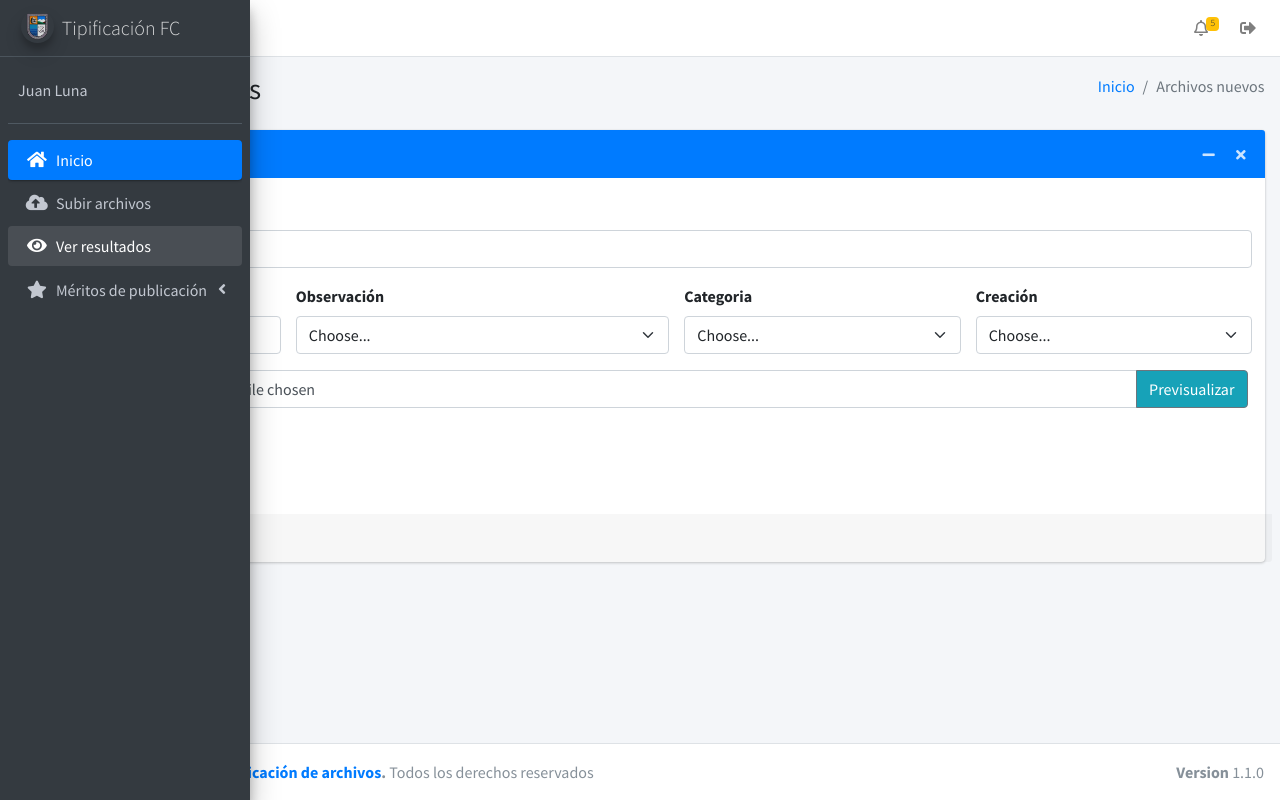
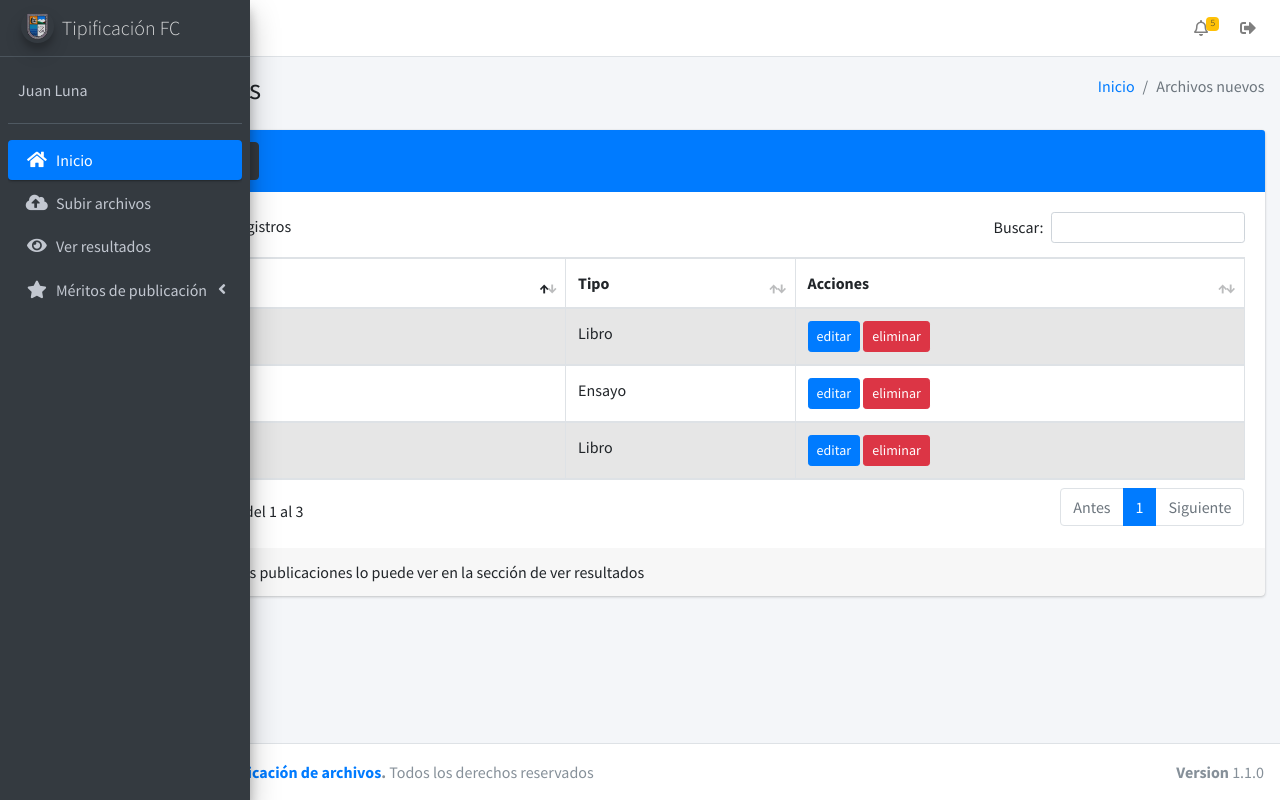
Before and after one commit to goraydev/UniversidadPublicaciones, a PHP site: page /UniversidadPublicaciones/subirarchivos in a window 1280 px wide. Run offline with PHP 8.4, Linux system fonts and the light colour scheme; the visitor is signed in with stand-in values (Sample User, id 1); some libraries are stand-ins or nearby versions.

Commit message:
Agregando los estilos para el rol de docente

```diff
--- a/tipificacionUniversidad/vistas/paginas/modulos/menu.php
+++ b/tipificacionUniversidad/vistas/paginas/modulos/menu.php
@@ -1,4 +1,21 @@
+<?php
+//asignar item de nav segun tipo de usuario
+switch ($_SESSION["tipo"]) {
+    case 'docente':
+        $ver = 12;
+        break;
+    case 'decano':
 
+        break;
+    case 'mTipi':
+
+        break;
+
+    default:
+        # code...
+        break;
+}
+?>
 <aside class="main-sidebar sidebar-dark-primary elevation-4">
     <!-- Logo -->
     <a href="../../" class="brand-link">
@@ -11,7 +28,7 @@
         <!-- user-->
         <div class="user-panel mt-3 pb-3 mb-3 d-flex">
             <div class="info">
-                <a href="#" class="d-block"><?=$_SESSION["usuario"]?></a>
+                <a href="#" class="d-block"><?= $_SESSION["usuario"] ?></a>
             </div>
         </div>
 
@@ -20,7 +37,7 @@
             <ul class="nav nav-pills nav-sidebar flex-column" data-widget="treeview" role="menu" data-accordion="false">
                 <!-- Add icons to the links using the .nav-icon class
                with font-awesome or any other icon font library -->
-                <li class="nav-item">
+                <li class="nav-item menu-open">
                     <a href="inicio" class="nav-link active">
                         <i class="nav-icon fas fa-home"></i>
                         <p>
@@ -28,7 +45,7 @@
                         </p>
                     </a>
                 </li>
-                <?php if($_SESSION["tipo"]=="docente"){;?>
+                <?php if ($_SESSION["tipo"] == "docente") {; ?>
                     <li class="nav-item">
                         <a href="subirarchivos" class="nav-link">
                             <i class="nav-icon fas fa-cloud-upload-alt"></i>
@@ -38,8 +55,8 @@
                         </a>
                     </li>
                 <?php }
-                if($_SESSION["tipo"]=="docente"){;?>
-                <li class="nav-item menu-open">
+                if ($_SESSION["tipo"] == "docente") {; ?>
+                    <li class="nav-item menu-link">
                         <a href="verresultados" class="nav-link">
                             <i class="nav-icon fas fa-eye"></i>
                             <p>
@@ -48,7 +65,7 @@
                         </a>
                     </li>
                 <?php }
-                if($_SESSION["tipo"]=="docente"){;?>
+                if ($_SESSION["tipo"] == "docente") {; ?>
                     <li class="nav-item">
                         <a href="" class="nav-link">
                             <i class="nav-icon fas fa-star"></i>
@@ -73,7 +90,7 @@
                         </ul>
                     </li>
                 <?php }
-                if($_SESSION["tipo"]=="decano"){;?>
+                if ($_SESSION["tipo"] == "decano") {; ?>
                     <li class="nav-item">
                         <a href="escogermiembros" class="nav-link">
                             <i class="nav-icon fas fa-users"></i>
@@ -83,7 +100,7 @@
                         </a>
                     </li>
                 <?php }
-                if($_SESSION["tipo"]=="mTipi"){;?>
+                if ($_SESSION["tipo"] == "mTipi") {; ?>
                     <li class="nav-item">
                         <a href="revisararchivos" class="nav-link">
                             <i class="nav-icon fas fa-folder-open"></i>
@@ -92,7 +109,7 @@
                             </p>
                         </a>
                     </li>
-                <?php }?>
+                <?php } ?>
             </ul>
         </nav>
         <!-- /.sidebar-menu -->
--- a/tipificacionUniversidad/vistas/paginas/subirarchivos.php
+++ b/tipificacionUniversidad/vistas/paginas/subirarchivos.php
@@ -24,69 +24,122 @@
                     <!-- Default box -->
                     <div class="card card-primary">
                         <div class="card-header">
-                            <h3 class="card-title">Subir Publicación</h3>
-                            <div class="card-tools">
-                                <button type="button" class="btn btn-tool" data-card-widget="collapse" title="Collapse">
-                                    <i class="fas fa-minus"></i>
-                                </button>
-                                <button type="button" class="btn btn-tool" data-card-widget="remove" title="Remove">
-                                    <i class="fas fa-times"></i>
+                            <button type="button" class="btn btn-dark" data-bs-toggle="modal" data-bs-target="#subirArchivo">
+                                Nueva publicación
                             </button>
                         </div>
-                        </div>
-                        <div class="row g-3">
                         <div class="card-body">
-                                <form class="row ">
-                                    <div class="col-12">
-                                        <label for="inputEmail4" class="form-label">Título</label>
-                                        <input type="email" class="form-control" id="inputEmail4" placeholder="Escriba el título">
-                                    </div>
-                                    <div class="col-md-2 my-3">
-                                        <label for="inputAddress" class="form-label">N° Páginas</label>
-                                        <input type="number" class="form-control" id="inputAddress" placeholder="1234">
-                                    </div>
-                                    <div class="col-md-4 my-3">
-                                        <label for="inputState" class="form-label">Observación</label>
-                                        <select id="inputState" class="form-select">
-                                            <option selected>Choose...</option>
-                                            <option>...</option>
-                                        </select>
-                                    </div>
-                                    <div class="col-md-3 my-3">
-                                        <label for="inputState" class="form-label">Categoria</label>
-                                        <select id="inputState" class="form-select">
-                                            <option selected>Choose...</option>
-                                            <option>...</option>
-                                        </select>
-                                    </div>
-                                    <div class="col-md-3 my-3">
-                                        <label for="inputState" class="form-label">Creación</label>
-                                        <select id="inputState" class="form-select">
-                                            <option selected>Choose...</option>
-                                            <option>...</option>
-                                        </select>
-                                    </div>
-                                    <div class="input-group">
-                                        <input type="file" class="form-control" id="inputGroupFile04" aria-describedby="inputGroupFileAddon04" aria-label="Upload">
-                                        <button class="btn btn-outline-secondary bg-info" type="button" id="inputGroupFileAddon04">Previsualizar</button>
-                                    </div>
-                                    <div class="col-12 my-3">
-                                        <button type="submit" class="btn btn-primary">Subir Publicación</button>
-                                    </div>
-                                </form>
+                            <table class="table table-bordered table-striped dt-responsive tablaSubirArchivos" width="100%" id="TablaSubirArchivos">
+                                <thead>
+                                    <tr>
+                                        <th>Publicación</th>
+                                        <th>Tipo</th>
+                                        <th>Acciones</th>
+                                    </tr>
+                                </thead>
+                                <tbody id="myTable">
+                                    <tr>
+                                        <td>Los algoritmos</td>
+                                        <td>Ensayo</td>
+                                        <td><button class="btn btn-primary btn-sm">editar</button>
+                                            <button class="btn btn-danger btn-sm">eliminar</button>
+                                        </td>
 
+                                    </tr>
+                                    <tr>
+                                        <td>SQL vs NOSQL</td>
+                                        <td>Libro</td>
+                                        <td><button class="btn btn-primary btn-sm">editar</button>
+                                            <button class="btn btn-danger btn-sm">eliminar</button>
+                                        </td>
+                                    </tr>
+                                    <tr>
+                                        <td>Aprende calculo I</td>
+                                        <td>Libro</td>
+                                        <td><button class="btn btn-primary btn-sm">editar</button>
+                                            <button class="btn btn-danger btn-sm">eliminar</button>
+                                        </td>
+                                    </tr>
+                                </tbody>
+                            </table>
                         </div>
                         <!-- /.card-body -->
                         <div class="card-footer">
-                                Footer
+                            Los calificación de sus publicaciones lo puede ver en la sección de ver resultados
                         </div>
                         <!-- /.card-footer-->
                     </div>
                     <!-- /.card -->
-
                 </div>
             </div>
         </div>
     </section>
     <!-- /.content -->
 </div>
+
+<!-- Venta modal para subir un nuevo archivo -->
+<div class="modal fade" id="subirArchivo" tabindex="-1" aria-labelledby="exampleModalLabel" aria-hidden="true">
+    <div class="modal-dialog">
+        <div class="modal-content">
+            <form action="" method="POST">
+                <div class="modal-header bg-secondary">
+                    <h5 class="modal-title" id="staticBackdropLabel">Subir nuevo archivo</h5>
+                    <button type="button" class="btn-close" data-bs-dismiss="modal" aria-label="Close"></button>
+                </div>
+                <div class="modal-body">
+                    <!-- Input archivo -->
+                    <div class="input-group mb-4">
+
+                        <div class="input-group-append input-group-text">
+                            <span class="fas fa-file-pdf"></span>
+                        </div>
+
+                        <input type="text" class="form-control" name="registroPublicacion" placeholder="Ingresa el nombre de la publicación" required>
+
+                    </div>
+                    <div class="input-group mb-3">
+
+                        <div class="input-group-append input-group-text">
+
+                            <span class="fas fa-book"></span>
+
+
+                        </div>
+
+                        <select class="form-control" name="registroTipo" required>
+
+                            <option value="" disabled selected>Seleccione tipo</option>
+
+                            <option value="">Libro</option>
+
+                            <option value="">Ensayo</option>
+
+                        </select>
+
+                    </div>
+
+                    <div class="form-group">
+
+                        <div class="form-group my-2">
+
+                            <div class="btn btn-default btn-file">
+
+                                <i class="fas fa-paperclip"></i> Adjuntar archivo
+
+                                <input type="file" name="subirArchivo" accept=".pdf">
+
+                            </div>
+
+                            <p class="help-block small">Peso Max. 10MB | Formato: PDF</p>
+
+                        </div>
+                    </div>
+                </div>
+                <div class="modal-footer">
+                    <button type="button" class="btn btn-danger" data-bs-dismiss="modal">Cerrar</button>
+                    <button type="submit" class="btn btn-primary">Guardar</button>
+                </div>
+            </form>
+        </div>
+    </div>
+</div>
```
Also changed, not shown: tipificacionUniversidad/vistas/paginas/rgeneral.php (+23 -37 lines), tipificacionUniversidad/vistas/paginas/rmias.php (+24 -35 lines), tipificacionUniversidad/vistas/paginas/verresultados.php (+22 -58 lines). Lines whose indentation alone changed are shown as unchanged.
